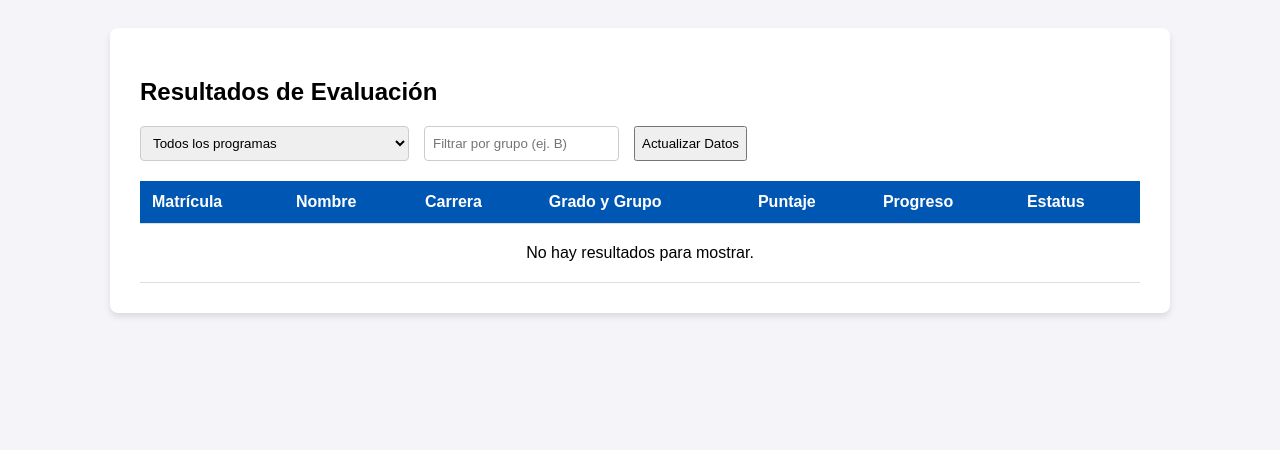
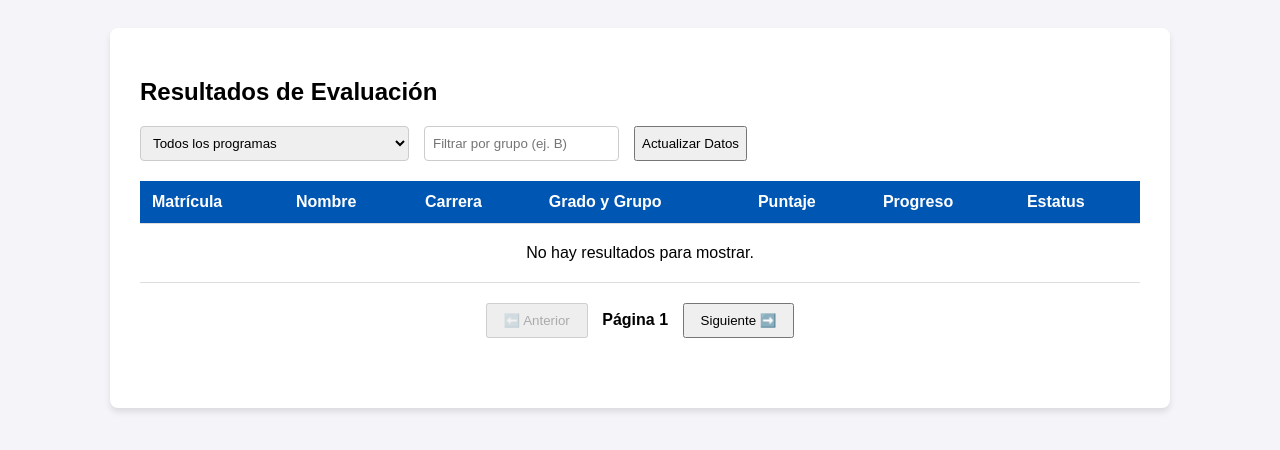
Before and after one commit to kiraoriginal64-glitch/examen-ingles-a2, a website built with Vite: page admin.html in a window 1280 px wide. Built offline with nearby package versions, Linux system fonts and the light colour scheme; some packages are replaced by stand-ins of ours; no server answers; the database is empty.

Commit message:
Add pagination controls to admin.html

```diff
--- a/admin.html
+++ b/admin.html
@@ -64,6 +64,11 @@
     <!-- Los resultados se inyectan aquí -->
   </tbody>
 </table>
+    <!-- CONTROLES DE PAGINACIÓN -->
+      <div style="text-align: center; margin-top: 20px; margin-bottom: 40px;">
+        <button id="btn-anterior" onclick="cambiarPagina(-1)" disabled style="padding: 8px 16px; margin-right: 10px; cursor: pointer;">⬅️ Anterior</button>
+        <span id="indicador-pagina" style="font-weight: bold; font-size: 16px;">Página 1</span>
+        <button id="btn-siguiente" onclick="cambiarPagina(1)" style="padding: 8px 16px; margin-left: 10px; cursor: pointer;">Siguiente ➡️</button>
   </div>
   <script type="module" src="/src/admin.js"></script>
 </body>
```
